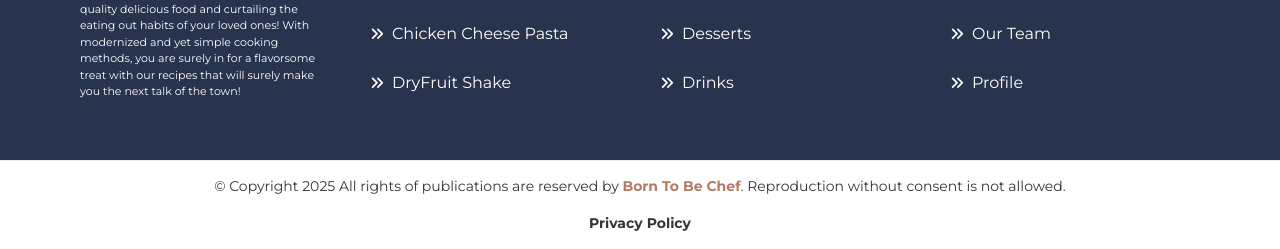
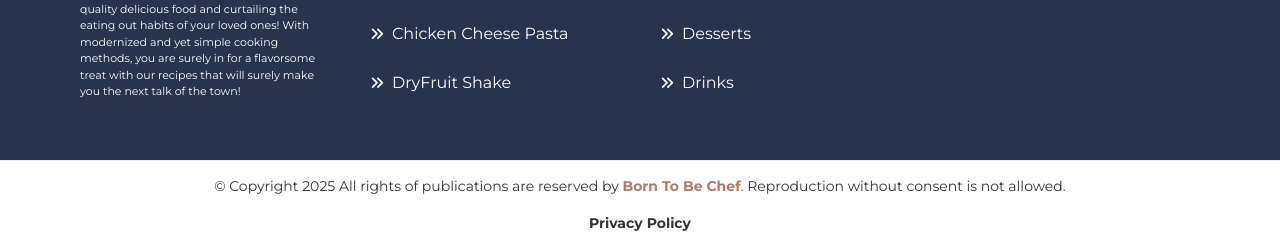
Before and after one commit to Hajra-Asif/BornToBeChef, a plain HTML site: page index.html in a window 1280 px wide. Shown: the part 1966-2215 px from the top of the page. Drawn offline with nearby package versions, Linux system fonts and the light colour scheme; no server answers; a web font is replaced by a local one.

Commit message:
changes added

```diff
--- a/index.html
+++ b/index.html
@@ -562,8 +562,7 @@
             <li><i class="fa-solid fa-angles-right"></i> <a href="#">Home</a></li>
             <li><i class="fa-solid fa-angles-right"></i> <a href="#">About Us</a></li>
             <li><i class="fa-solid fa-angles-right"></i> <a href="#">Contact Us</a></li>
-            <li><i class="fa-solid fa-angles-right"></i> <a href="#">Our Team</a></li>
-            <li><i class="fa-solid fa-angles-right"></i> <a href="#">Profile</a></li>
+
           </ul>
 
         </div>
```
